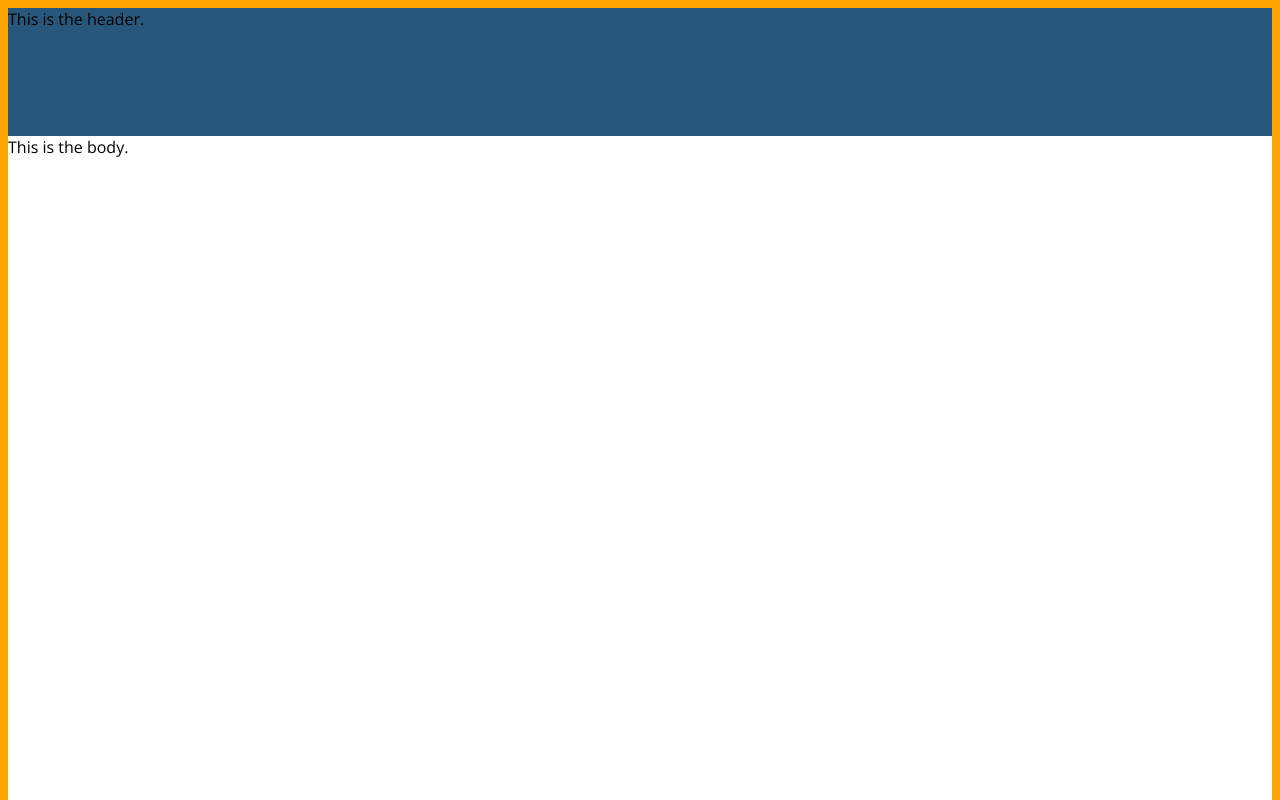
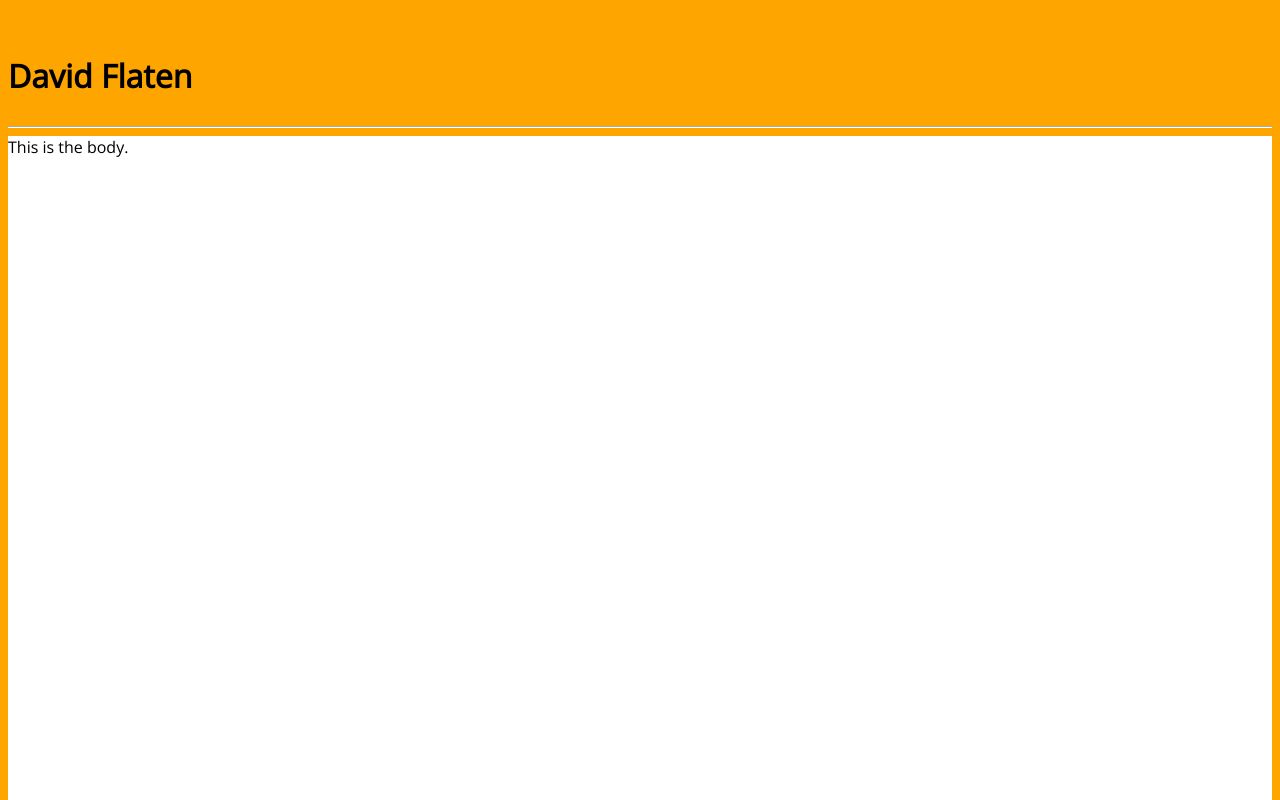
Before and after one commit to abovewisdom/portfolio-page, a plain HTML site: page index.html in a window 1280 px wide. Shown: the top 800 px of the page. Drawn offline with nearby package versions, Linux system fonts and the light colour scheme.

Commit message:
tweaking styling

```diff
--- a/index.html
+++ b/index.html
@@ -7,7 +7,8 @@
   <link href="https://fonts.googleapis.com/css?family=Open+Sans" rel="stylesheet">
 </head>
 <header>
-This is the header.
+<h1>David Flaten </h1>
+<hr width="300">
 </header>
 <main>
 This is the body.
--- a/maincss.css
+++ b/maincss.css
@@ -8,14 +8,36 @@
    --menu-float: none;
    --menu-position: static;
    --content-float: none;
-}}
+  }
+}
 body { /*Main content goes here*/
   background-color: orange;
   font-family: 'Open Sans', sans-serif;
 }
 header {
-background-color: #27587c;
+  /*background-color: #27587c;*/
   height: 10vw;
+  display: flex; /*added to layout text*/
+  justify-content: flex-end; /*text layout(bottom)*/
+  flex-direction: column;
+}
+hr { /*defines how line on page will appear*/
+  display: block;
+  position: relative;
+  padding: 0;
+  margin: 8px auto;
+  height: 0;
+  width: 100%;
+  max-height: 0;
+  font-size: 1px;
+  line-height: 0;
+  clear: both;
+  border: none;
+  border-top: 1px solid #aaaaaa;
+  border-bottom: 1px solid #ffffff;
+}
+h1 {
+  font-size: 2em;
 }
 main {
   background-color: white;
```
Lines whose indentation alone changed are shown as unchanged.
